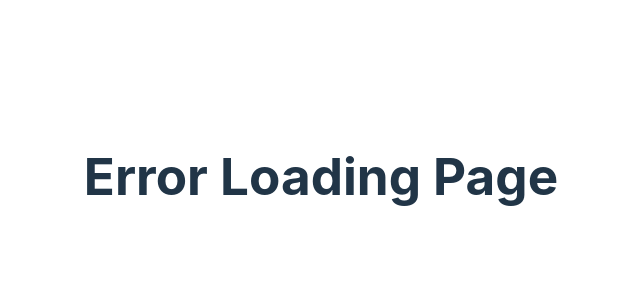
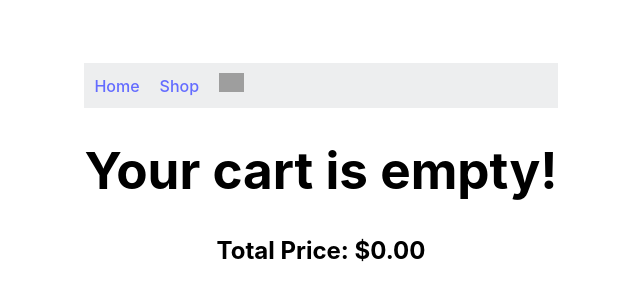
Before and after one commit to btylerw/ShoppingCart, a React (Vite) app: page /cart in a window 1280 px wide. Before the commit this address had no page. Shown: the part 224-524 px from the top of the page, without its empty margins (319-959 px from the left). Built offline with nearby package versions, Linux system fonts and the light colour scheme; grey boxes are pictures that could not be loaded.

Commit message:
Added shopping cart and created a context for the shopping cart. Can now add and remove items from the shopping cart. Need to include option to purchase multiple of item.

```diff
--- a/src/App.jsx
+++ b/src/App.jsx
@@ -7,7 +7,7 @@ import './App.css'
 import ErrorPage from './ErrorPage';
 
 function App() {
-  const [shoppingCart, setShoppingCart] = useState([]);
+  const [shoppingCart, setShoppingCart] = useState(1);
   return (
     <>
       <Navbar />
--- /dev/null
+++ b/src/CartContext.jsx
@@ -0,0 +1,34 @@
+import { createContext, useState, useContext } from "react";
+
+const CartContext = createContext();
+
+export function CartProvider({ children }) {
+    const [cartItems, setCartItems] = useState([]);
+    const [cartAmount, setCartAmount] = useState(0);
+
+    function addToCart(product) {
+        setCartItems([...cartItems, product]);
+        setCartAmount(cartAmount + 1);
+    }
+
+    function removeFromCart(product) {
+        const updatedCart = cartItems.filter(item => item.id != product.id);
+        setCartAmount(cartAmount - 1);
+        setCartItems(updatedCart);
+    }
+
+    function calculatePrice() {
+        const total = cartItems.reduce((total, item) => total + (item.price), 0).toFixed(2);
+        return total;
+    }
+
+    return (
+        <CartContext.Provider value={{ cartItems, cartAmount, addToCart, calculatePrice, removeFromCart }}>
+            {children}
+        </CartContext.Provider>
+    );
+}
+
+export function useCart() {
+    return useContext(CartContext);
+}
--- a/src/GetProducts.jsx
+++ b/src/GetProducts.jsx
@@ -1,5 +1,6 @@
 import { useEffect, useState } from "react";
 import Navbar from "./NavBar";
+import { useCart } from "./CartContext";
 import '../styles/GetProducts.css';
 
 function GetProducts() {
@@ -7,6 +8,7 @@ function GetProducts() {
     const [error, setError] = useState(null);
     const [loading, setLoading] = useState(true);
 
+    const { cartItems, cartAmount, addToCart, calculatePrice } = useCart();
     useEffect(() => {
         fetch('https://fakestoreapi.com/products')
                 .then(res=>res.json())
@@ -24,7 +26,7 @@ function GetProducts() {
                 <img src={product.image} style={{height: '200px', width: '200px'}} alt="" />
                 <h3>{product.title}</h3>
                 <h4>${product.price}</h4>
-                <button style={{backgroundColor: 'white', color: 'black'}}>Add To Cart</button>
+                <button style={{backgroundColor: 'white', color: 'black'}} onClick={() => {addToCart(product)}}>Add To Cart</button>
             </div>
         )
     })
--- a/src/Navbar.jsx
+++ b/src/Navbar.jsx
@@ -1,5 +1,6 @@
 import { Link } from "react-router-dom"
 import '../styles/Navbar.css'
+import { ShoppingCart } from "./ShoppingCart";
 import shoppingCart from './assets/cart-icon.svg'
 
 const Navbar = () => {
@@ -8,7 +9,7 @@ const Navbar = () => {
             <div style={{display: 'flex', justifyContent: 'center', alignItems: 'center', gap: '20px'}}>
                 <Link to="/">Home</Link>
                 <Link to="/shop">Shop</Link>
-                <Link to="/">
+                <Link to="/cart">
                     <img src={shoppingCart} className="cart" alt=""/>
                 </Link>
             </div>
--- /dev/null
+++ b/src/ShoppingCart.jsx
@@ -0,0 +1,23 @@
+import { useState } from "react";
+import Navbar from "./NavBar";
+import { useCart } from "./CartContext";
+
+export const ShoppingCart = () => {
+    const { cartItems, cartAmount, addToCart, calculatePrice, removeFromCart } = useCart();
+    const showCart = cartItems.map((item) => {
+        return (
+            <>
+                <div style={{color: 'black'}}>{item.title}</div>
+                <div style={{color: 'black'}}>{item.price}</div>
+                <button style={{backgroundColor: 'red'}} onClick={() => removeFromCart(item)}>Remove Item</button>
+            </>
+        )
+    })
+    return (
+        <>
+            <Navbar />
+            <h1 style={{color: 'black'}}>{cartAmount ? showCart : "Your cart is empty!"}</h1>
+            <h2 style={{color: 'black'}}>Total Price: ${calculatePrice()}</h2>
+        </>
+    )
+}
--- a/src/main.jsx
+++ b/src/main.jsx
@@ -1,6 +1,7 @@
 import { StrictMode } from 'react'
 import { createRoot } from 'react-dom/client'
 import { createBrowserRouter, Route, RouterProvider } from 'react-router-dom'
+import { CartProvider } from './CartContext.jsx'
 import App from './App.jsx'
 import routes from './routes.jsx'
 import './index.css'
@@ -9,6 +10,8 @@ const router = createBrowserRouter(routes);
 
 createRoot(document.getElementById('root')).render(
   <StrictMode>
-    <RouterProvider router={router} />
+    <CartProvider>
+      <RouterProvider router={router} />
+    </CartProvider>
   </StrictMode>,
 )
--- a/src/routes.jsx
+++ b/src/routes.jsx
@@ -1,6 +1,7 @@
 import App from "./App";
 import GetProducts from "./GetProducts";
 import ErrorPage from "./ErrorPage";
+import { ShoppingCart } from "./ShoppingCart";
 
 const routes = [
     {
@@ -11,6 +12,10 @@ const routes = [
     {
         path: "/shop",
         element: <GetProducts />,
+    },
+    {
+        path: "/cart",
+        element: <ShoppingCart />,
     }
 ];
 
```
